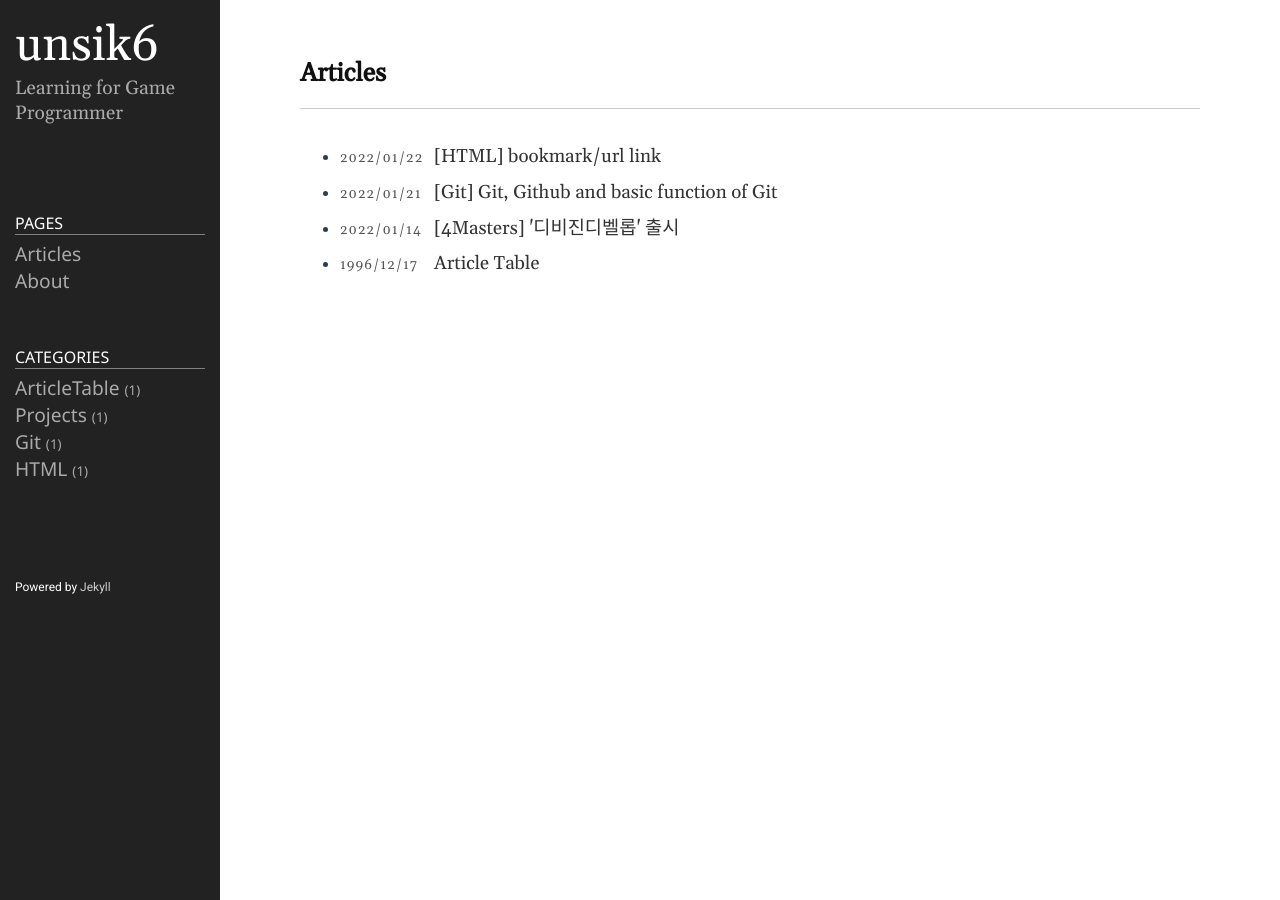
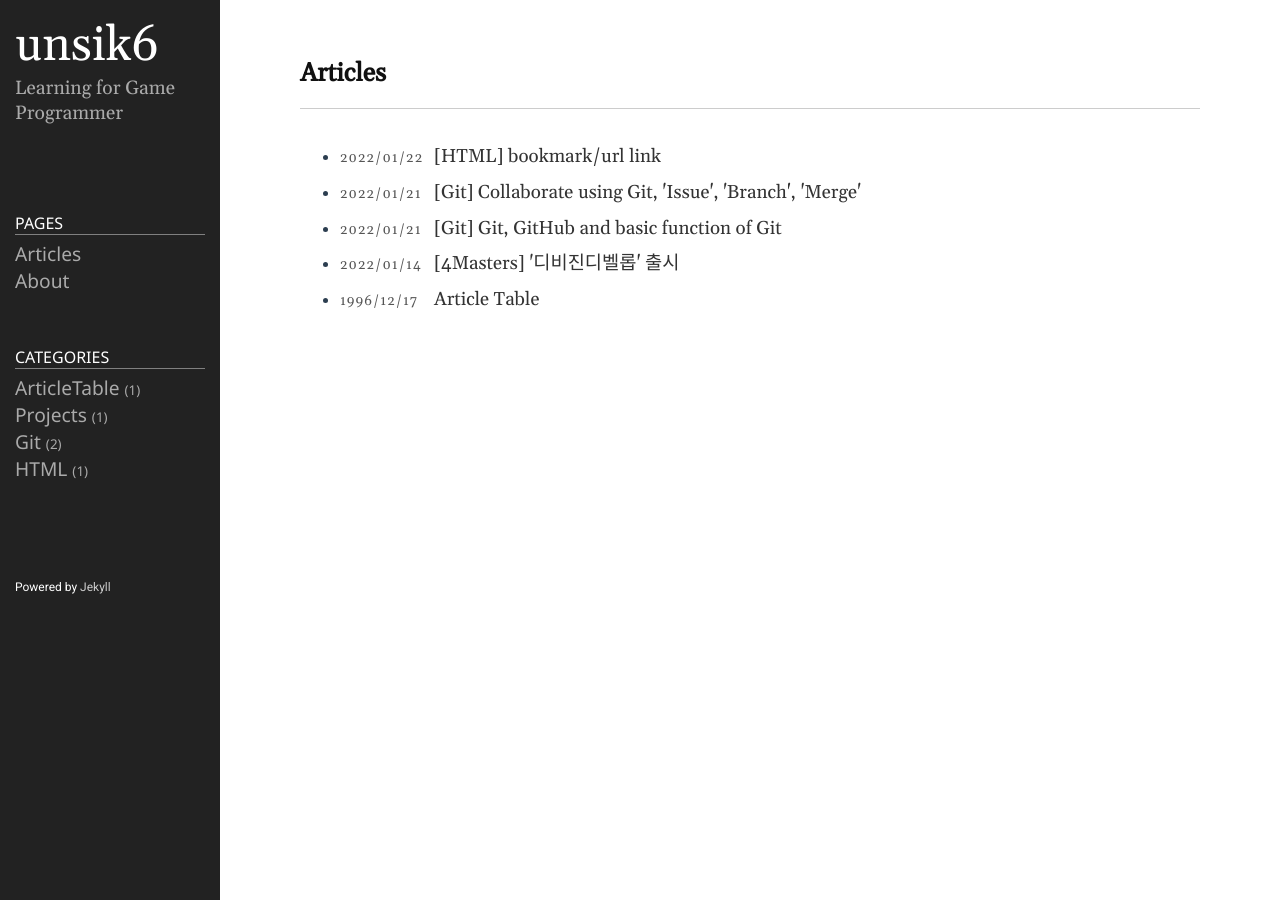
Before and after one commit to unsik6/unsik6.github.io, a Jekyll site: the page built from index.md, in a window 1280 px wide. Built offline with Jekyll 4.4.1, drawn with Linux system fonts in a browser that asks for light colours.

Commit message:
revise sparta w1 and upload sparta W2

```diff
--- /dev/null
+++ b/_posts/2022-01-30-sparta-git-week2.md
@@ -0,0 +1,78 @@
+---
+layout: post
+title: "[Git] Collaborate using Git, 'Issue', 'Branch', 'Merge'"
+date: 2022-01-22 03:37:00 +0900
+category: Git
+---
+
+<center>
+        <table border ="1" width = "300">
+            <tr>
+                <td>
+                <a href = "#1"><font size = "2">&nbsp;&nbsp;1. What is 'Issue'?</font></a>
+                </td>
+            </tr>
+            <tr>
+                <td>
+                <a href = "#2"><font size = "2">&nbsp;&nbsp;2. What is 'Branch' and 'Merge'?</font></a>
+                </td>
+            </tr>
+            <tr>
+                <td>
+                <a href = "#3"><font size = "2">&nbsp;&nbsp;3. How to manage 'Merge Conflict'?</font></a>
+                </td>
+            </tr>
+        </table>
+</center>
+<br/><br/>
+
+<p id = "1"><font size = "5"><b>1. What is 'Issue'?</b></font></p>
+<hr style="border: solid 0.1px black;">
+<center><img src = "https://user-images.githubusercontent.com/80208196/151689436-019d9014-2566-45c9-ad01-684e22c5673d.PNG" width="300" height="200">&nbsp;<img src = "https://user-images.githubusercontent.com/80208196/151689437-11cd5c48-aac5-4d3a-80d2-5d8085be918c.PNG" width="100" height="200"></center>
+<center><font size = "2"><span style = "opacity:0.5">Left is the web page, 'Create Issue' and Right is the part of the labels of Issue.</span></font></center>
+&nbsp;&nbsp;<I><b>'Issue'</b></I> is the function of GitHub for managing the project or repository. You can select the assignee who will do the work of Issue and select the labels that make all collaboraters can easily check what about the issue. also, You can select the project that ths issue is included in. There are a number of labels you can select. And you can make the labels that you want. After you open new issue, you can check the issue number beside the name of issue.
+
+<br/><br/>
+<center><img src = "https://user-images.githubusercontent.com/80208196/151689513-15d9de81-8c43-45a8-a04d-b2d3129120a5.PNG" width="300" height="200"></center>
+&nbsp;&nbsp;You can discuss with your collaobraters about ths issue opened. And, If you push your commit named as <I>"(commit name) #(issue number)"</I>, the commit automatically register in the timeline of the issue. If the issue is completeed, <I>Close</I> the issue. Whenever you want to open the issue, you can reopen that.
+
+
+<br/><br/>
+<p id = "2"><font size = "5"><b>2. What is 'Branch' and 'Merge'?</b></font>
+<hr style="border: solid 0.1px black;"></p>
+<center><img src = "https://user-images.githubusercontent.com/80208196/151693431-8594446d-0b19-4de3-8b2b-efb16e3370cc.PNG" width="600" height="200"></center>
+<center><font size = "2"><span style = "opacity:0.5">Branch Graph and Commit History (in <I>SourceTree</I>, one of GitHub GUI)</span></font></center>
+&nbsp;&nbsp;<I><b>Branch</b></I> is the useful tool for collaboration. You can create a new branch at any commit you want. Branch is independent work place others including main branch. <I>'Checkout'</I> means change your Work-Tree to the branch. If you checkout the branch, you can work with other branches not affected.
+<br/>&nbsp;&nbsp;You can manage branches. Create new one, initialize one and delete one. You have to checkout other branch that is not the branch you want to delete. If you delete a branch, the all commits of the branch is deleted.
+<br/>
+
+> The local repository is tracking the remote repository in each branch unit. In the local repository, you can check how much different with the branch of the remote repository.
+
+
+&nbsp;&nbsp;When you complete your work on the branch, you have to merge your branch with another. <I><b>'Merge'</b></I> is reflection the commits of the branch to the checkout branch you want. Commonly, Project have the <I>flow</I> ,the rule of management of branches including how to commit and work. There are some representative flows called <I>'Git Flow', 'GitHub Flow' and 'GitLab Flow'</I>. You can check them at reference of this post. (I will post about flow soon.)
+<br/>
+&nbsp;&nbsp;You can select some style when you merge branches. First, you can immediately merge your branches or not. Second, you can create commit recording merge. If the merge is <I>fast-foward</I> merge, you can merge without creating a merge commit. 'Fast-foward' is the relation of branches. The branch don't make conflicts and just follow other branches. In that case, It is called fast-foward relation. Of course, you can create the merge commit when you merge the branches in fast-foward relation.
+
+
+<br/><br/>
+<p id = "3"><font size = "5"><b>3. How to manage 'Merge Conflict'?</b></font>
+<hr style="border: solid 0.1px black;"></p>
+<center><img src = "https://user-images.githubusercontent.com/80208196/151696240-f02c6960-b49b-4751-807d-d28cbd6ab46c.PNG" width="300" height="100"></center>
+<center><font size = "2"><span style = "opacity:0.5">The commits after the commit 'Merge branch', include revision of the same file. It will make the Merge conflict.</span></font></center>
+&nbsp;&nbsp;If you and your co-workers work at same file in each branch, <I><b>Merge Conflict</b></I> will occur when your team try merging the branches. In that case, GitHub doesn't merge your branches with Merge Conflict and notice you have to solve the conflict.
+<br/><br/>
+
+<center><img src = "https://user-images.githubusercontent.com/80208196/151696689-9e85db1e-8dfc-4ab9-b481-e982f0d0732c.PNG" width="200" height="140"></center>
+<center><font size = "2"><span style = "opacity:0.5">GitHub give you the files which casue Merge Conflict like that.</span></font></center>
+&nbsp;&nbsp;Then, GitHub create new commit, only files which cause the conflict is staged. The files were revised like the picture above. Among the contents of files, "&lt;&lt;&lt;&lt;&lt;&lt;&lt;HEAD ~ &gt;&gt;&gt;&gt;&gt;&gt; (branchName)" must be revised. It include the content of one of branch which cause the conflict before "=======" and the content of another after "=======". After you revise the files, add the files and commit. Then, Finally the merge is completed.
+
+
+<br/><br/><br/>
+<font size = "3"><b>References</b></font>
+<a href="https://docs.github.com/en/issues/tracking-your-work-with-issues/about-issues"><font size = "2">1. "About Issue", GitHub Docs</font></a><br/>
+<a href="https://terry-some.tistory.com/93"><font size = "2">2. "GitHub를 활용한 이슈 관리", 데니의 Techlog</font></a><br/>
+<a href="https://docs.github.com/en/get-started/quickstart/github-flow"><font size = "2">3. "GitHub Flow", GitHub Docs</font></a><br/>
+<a href="https://ujuc.github.io/2015/12/16/git-flow-github-flow-gitlab-flow/"><font size = "2">4. "Git flow, GitHub flow, GitLab flow", 잘 밤에 쓸데없는 생각하기</font></a><br/>
+
+<br/><br/><center><font size = "2"><span style = "opacity:0.5">This post is based on <I>git class</I> of <I>Sparta Coding Club</I>.</span></font></center>
+<br/><br/>
```
Also changed, not shown: _posts/2022-01-22-sparta-git-week1.md (+6 -6 lines).
